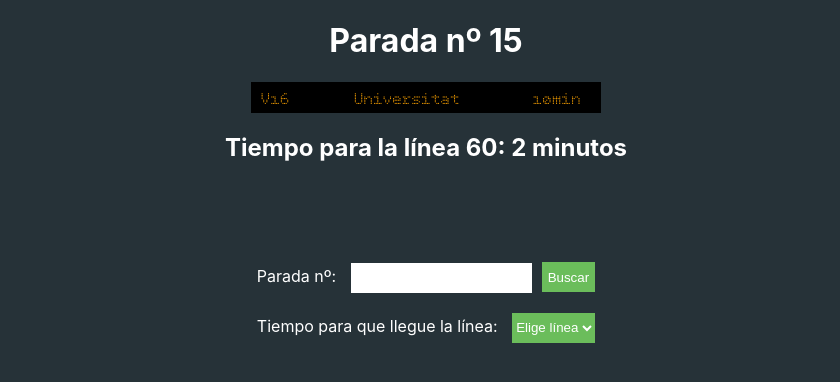
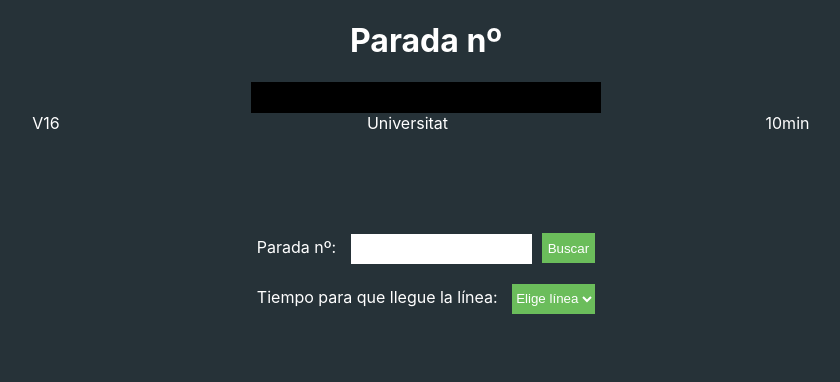
Before and after one commit to santarias/ejercicio-react-4-bus, a React (Create React App) app: page / in a window 1280 px wide. Shown: the top 382 px of the page, without its empty margins (214-1054 px from the left). Built offline with nearby package versions, Linux system fonts and the light colour scheme; a web font is replaced by a local one.

Commit message:
division de componentes por partes en .js

```diff
--- a/src/App.js
+++ b/src/App.js
@@ -1,39 +1,21 @@
+import Display from "./componentes/Display";
+import { useState } from "react";
+import NumeroDeParadas from "./componentes/NumeroDeParadas";
+import Bus from "./componentes/Bus";
+import FormularioParada from "./componentes/FormularioParada";
+import FormularioTiempo from "./componentes/FormulaioTiempo";
+
 function App() {
   return (
     <div className="contenedor">
       <header className="cabecera">
-        <h1>Parada nº 15</h1>
-        <div className="display">
-          <div className="bus">
-            <span className="linea">V16</span>
-            <span className="destino">Universitat</span>
-            <span className="tiempo">10min</span>
-          </div>
-          <div className="bus">
-            <span className="linea">H12</span>
-            <span className="destino">Pla de Palau</span>
-            <span className="tiempo">1min</span>
-          </div>
-          <div className="bus">
-            <span className="linea">32</span>
-            <span className="destino">Barceloneta</span>
-            <span className="tiempo">4min</span>
-          </div>
-        </div>
-        <h2>Tiempo para la línea 60: 2 minutos</h2>
+        <NumeroDeParadas />
+        <Display />
+        <Bus />
       </header>
       <section className="forms">
-        <form>
-          <label htmlFor="num-parada">Parada nº: </label>
-          <input type="number" id="num-parada" />
-          <button type="submit">Buscar</button>
-        </form>
-        <form>
-          <label htmlFor="tiempo-linea">Tiempo para que llegue la línea: </label>
-          <select id="tiempo-linea">
-            <option value="">Elige línea</option>
-          </select>
-        </form>
+        <FormularioParada />
+        <FormularioTiempo />
       </section>
     </div>
   );
--- a/src/componentes/Bus.js
+++ b/src/componentes/Bus.js
@@ -0,0 +1,16 @@
+import PropTypes from "prop-types";
+import NumeroDeParadas from "./NumeroDeParadas";
+
+const Bus = props => {
+  return (
+    <div className="bus">
+      <span className="linea">V16</span>
+      <span className="destino">Universitat</span>
+      <span className="tiempo">10min</span>
+    </div>
+  );
+};
+Bus.propTypes = {
+  transporte: PropTypes.string.isRequired,
+};
+export default Bus;
--- a/src/componentes/Display.js
+++ b/src/componentes/Display.js
@@ -0,0 +1,8 @@
+import PropTypes from "prop-types";
+
+const Display = props => {
+  return (
+    <div className="display"></div>
+  );
+};
+export default Display;
--- a/src/componentes/FormulaioTiempo.js
+++ b/src/componentes/FormulaioTiempo.js
@@ -0,0 +1,13 @@
+import PropTypes from "prop-types";
+
+const FormularioTiempo = props => {
+  return (
+    <form>
+      <label htmlFor="tiempo-linea">Tiempo para que llegue la línea: </label>
+      <select id="tiempo-linea">
+        <option value="">Elige línea</option>
+      </select>
+    </form>
+  );
+};
+export default FormularioTiempo;
--- a/src/componentes/FormularioParada.js
+++ b/src/componentes/FormularioParada.js
@@ -0,0 +1,12 @@
+import PropTypes from "prop-types";
+
+const FormularioParada = props => {
+  return (
+    <form>
+      <label htmlFor="num-parada">Parada nº: </label>
+      <input type="number" id="num-parada" />
+      <button type="submit">Buscar</button>
+    </form>
+  );
+};
+export default FormularioParada;
--- a/src/componentes/NumeroDeParadas.js
+++ b/src/componentes/NumeroDeParadas.js
@@ -0,0 +1,12 @@
+import PropTypes from "prop-types";
+
+const NumeroDeParadas = props => {
+  const { nparadas } = props;
+  return (
+    <h1>Parada nº {nparadas}</h1>
+  );
+};
+NumeroDeParadas.propTypes = {
+  nparadas: PropTypes.string.isRequired,
+};
+export default NumeroDeParadas;
```
Also changed, not shown: src/componentes/TiempoParada.js (added, +12 -0 lines).
